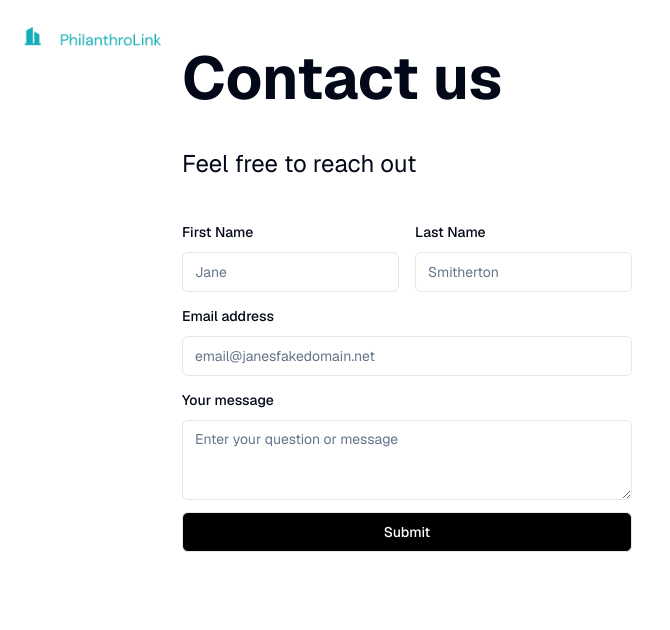
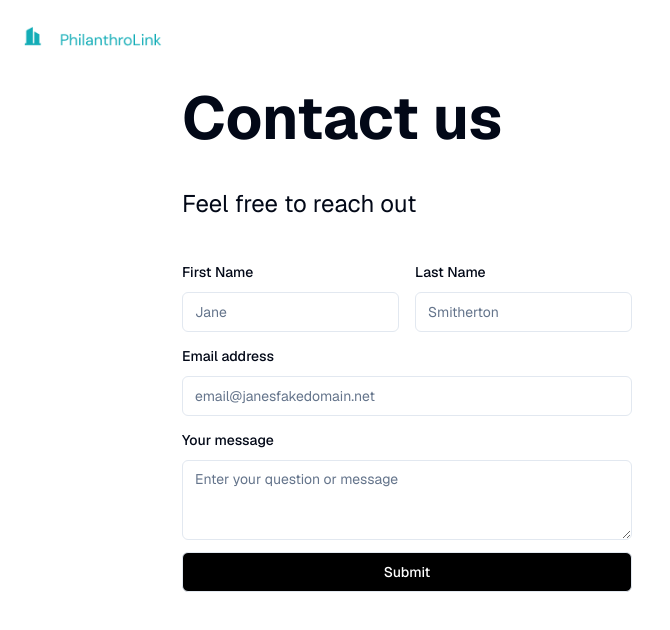
Before and after one commit to digital-explorers-2/philanthro-link, a Next.js app: page /contact in a window 1280 px wide. Shown: the top 630 px of the page, without its empty margins (0-670 px from the left). Built offline with nearby package versions, Linux system fonts and the light colour scheme.

Commit message:
style: add divisions around the form to format the content

```diff
--- a/app/contact/page.tsx
+++ b/app/contact/page.tsx
@@ -42,8 +42,8 @@ export default function Contact() {
     console.log(values)
   }
     return(
-    <div className="md:grid grid-cols-2 mx-auto md:h-screen m-10">
-      <div className="flex flex-col justify-start items-start p-2">
+    <div className="md:grid grid-cols-2 mx-auto md:h-screen m-20">
+      <div className="flex flex-col justify-start items-start p-2 ml-7 max-sm:p-4">
         <h1 className="font-bold text-6xl mb-10">Contact us</h1>
         <h3 className="font-normal text-2xl mb-10">Feel free to reach out</h3>
         <Form {...form}>
@@ -106,9 +106,7 @@ export default function Contact() {
             <Button variant="outline" type="submit" className="mb-1 bg-black text-white w-full">Submit</Button>
             </div>
         </form>
-
       </Form>
-
     </div>
     </div>
     );
```
